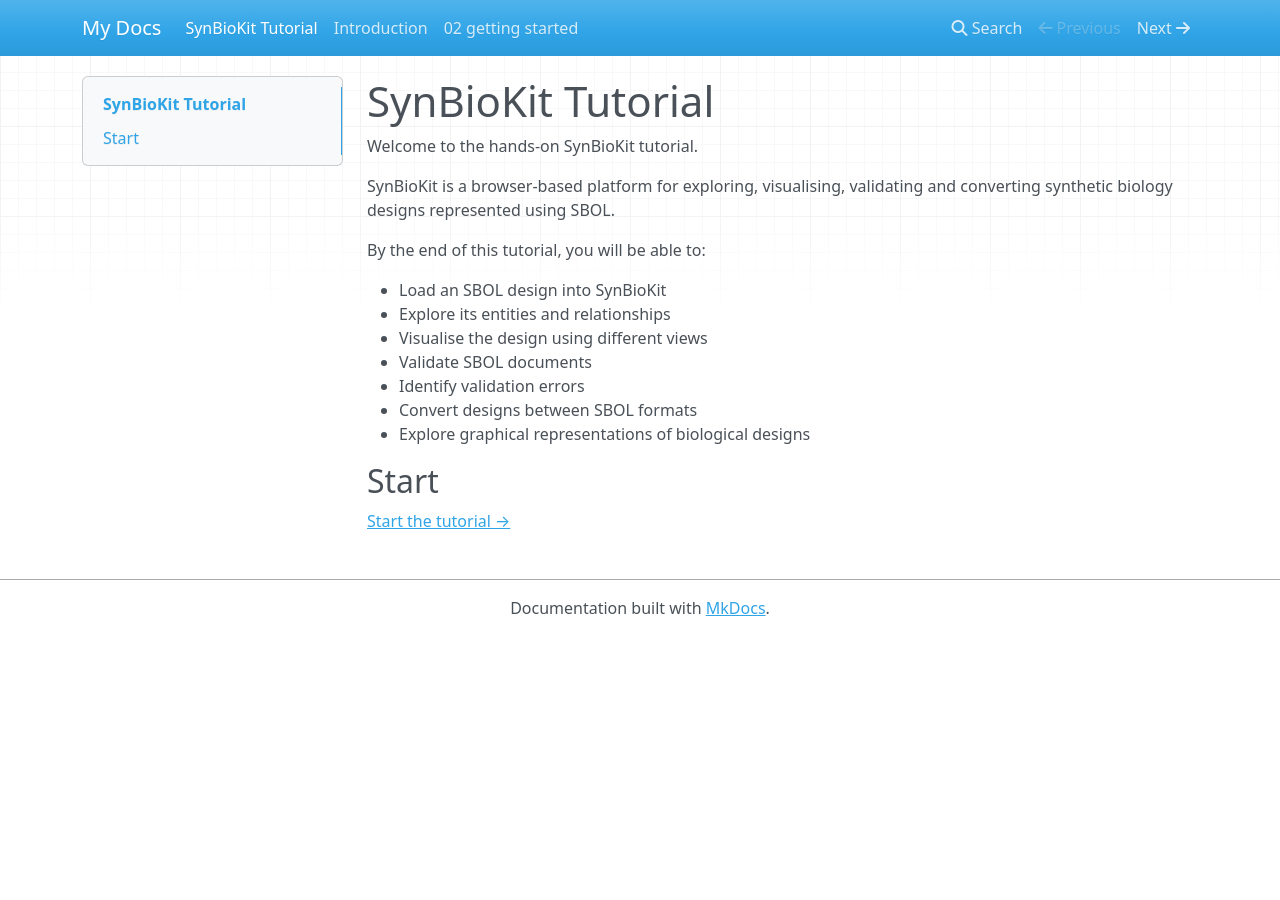
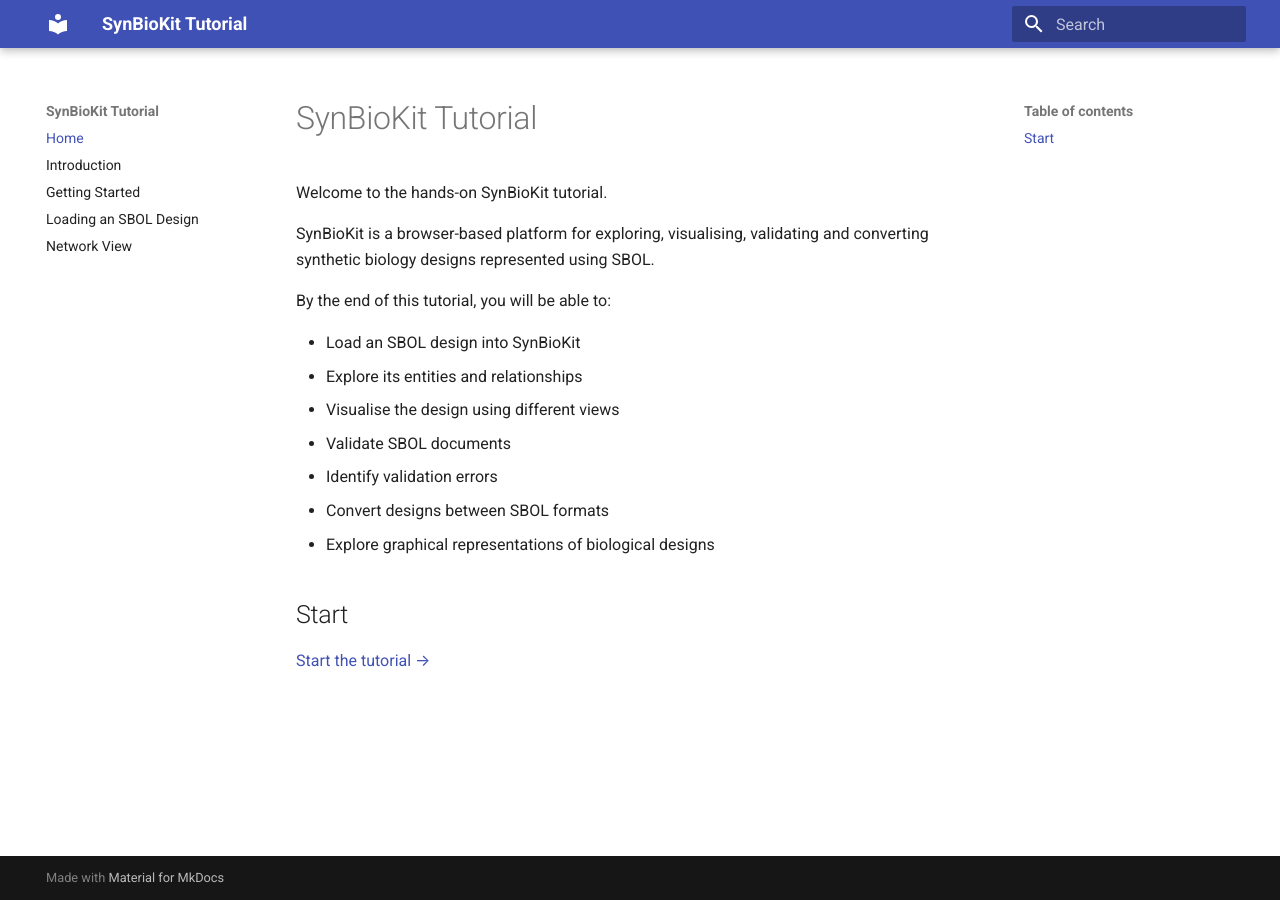
Before and after one commit to metehanunal/synbiokit-tutorial, an MkDocs documentation site: the page built from docs/index.md, in a window 1280 px wide. Built offline with MkDocs 1.6.1 and Material for MkDocs 9.7.7, drawn with Linux system fonts in a browser that asks for light colours; nearby versions of some CDN libraries.

Commit message:
initial push

```diff
--- a/mkdocs.yml
+++ b/mkdocs.yml
@@ -1 +1,12 @@
-site_name: My Docs
+site_name: SynBioKit Tutorial
+site_description: Hands-on tutorial for SynBioKit
+
+theme:
+  name: material
+
+nav:
+  - Home: index.md
+  - Introduction: 01-introduction.md
+  - Getting Started: 02-getting-started.md
+  - Loading an SBOL Design: 03-loading-sbol.md
+  - Network View: 04-network-view.md
```
